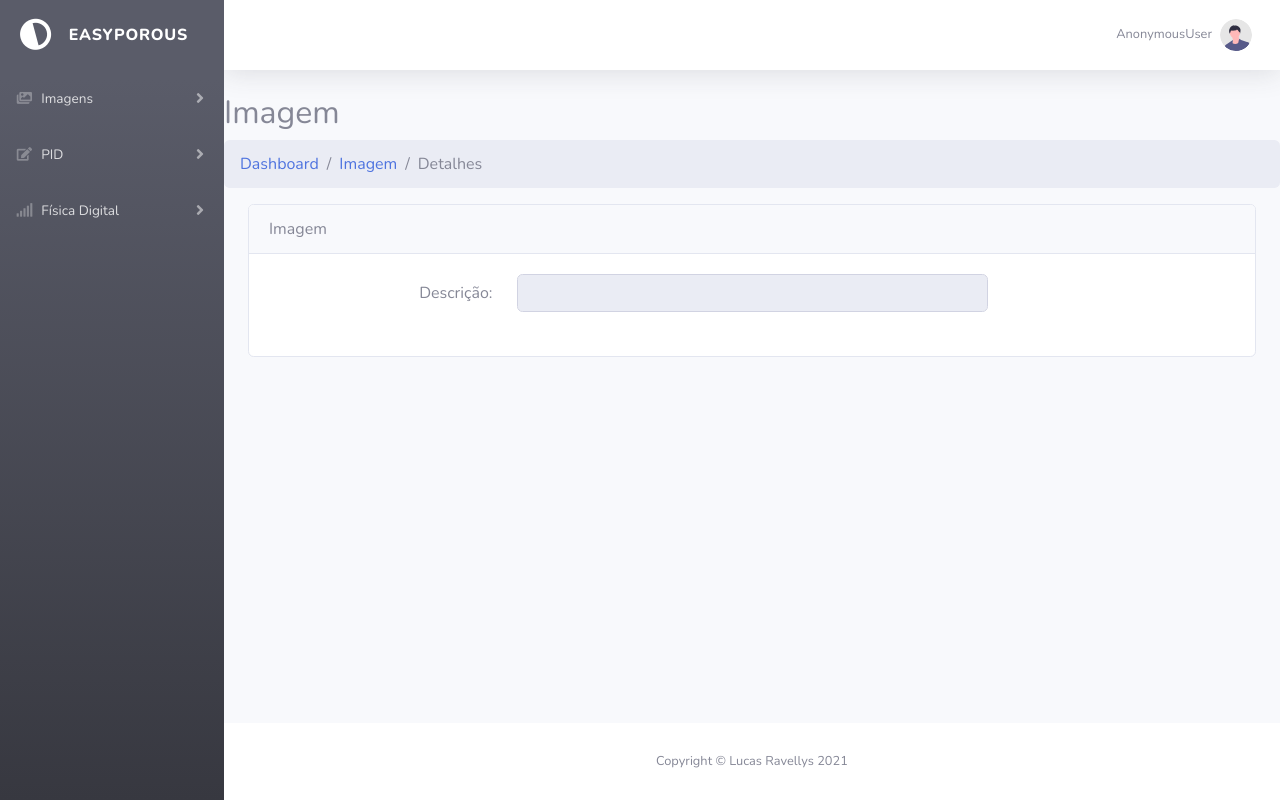
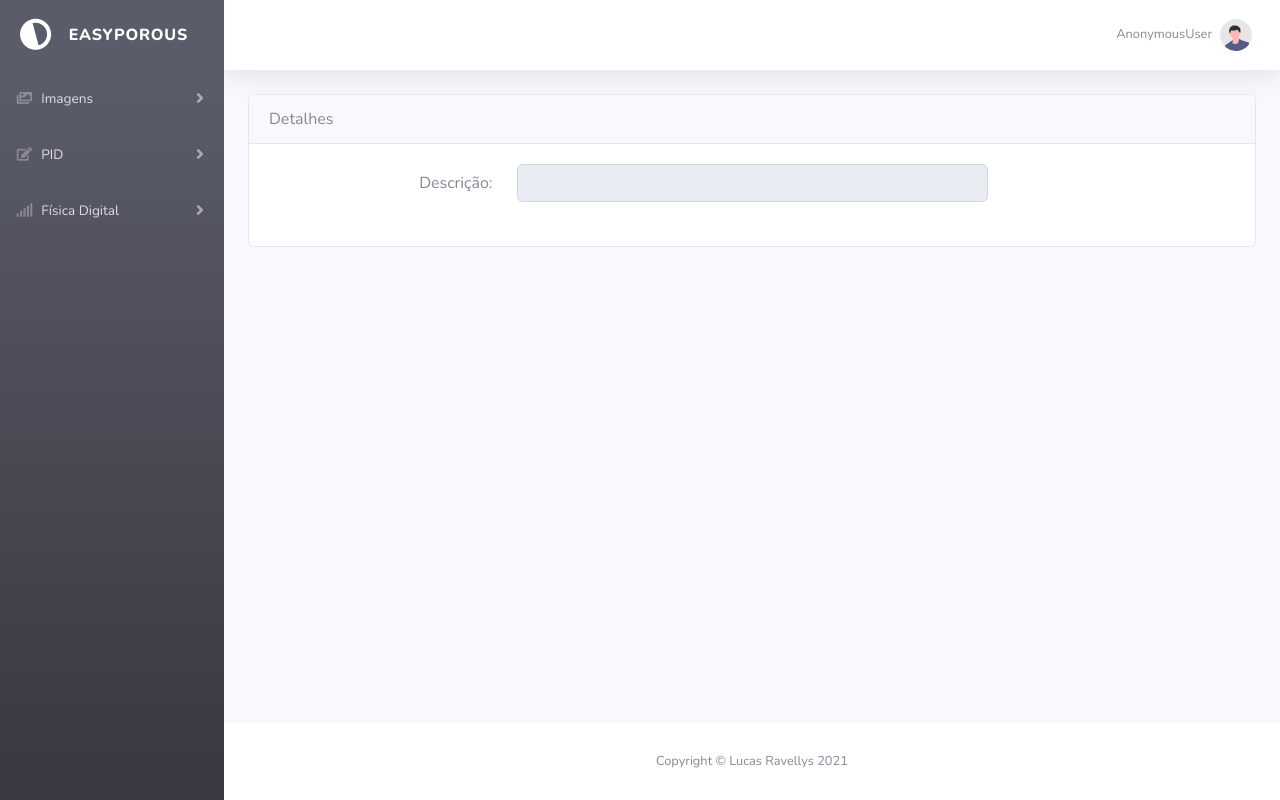
Before and after one commit to ravellys/app_easyporous, a Django app: template templates/imagens/metaimagem_detail.html in a window 1280 px wide. Run offline with Django 3.2, Linux system fonts and the light colour scheme; the template is opened without the code that fills it, so the values that code supplies are empty; parts of the project's set-up code (start-up, migrations or seed data) failed here and were passed over; some libraries are stand-ins or nearby versions.

Commit message:
correção tela detalhes

```diff
--- a/templates/imagens/metaimagem_detail.html
+++ b/templates/imagens/metaimagem_detail.html
@@ -2,21 +2,12 @@
 {% block title %} Detalhes da Imagem {% endblock %}
 {% block main %}
     <div class="be-content">
-        <div class="page-head">
-            <h2 class="page-head-title">Imagem</h2>
-            <nav aria-label="breadcrumb" role="navigation">
-                <ol class="breadcrumb page-head-nav">
-                    <li class="breadcrumb-item"><a href="#">Dashboard</a></li>
-                    <li class="breadcrumb-item"><a href="#">Imagem</a></li>
-                    <li class="breadcrumb-item active">Detalhes</li>
-                </ol>
-            </nav>
-        </div>
+
         <div class="main-content container-fluid">
             <div class="row">
                 <div class="col-md-12">
                     <div class="card card-border-color card-border-color-primary">
-                        <div class="card-header card-header-divider"> Imagem <span class="card-subtitle"></span>
+                        <div class="card-header card-header-divider"> Detalhes <span class="card-subtitle"></span>
                         </div>
                         <div class="card-body">
                             <div class="form-group row">
```
